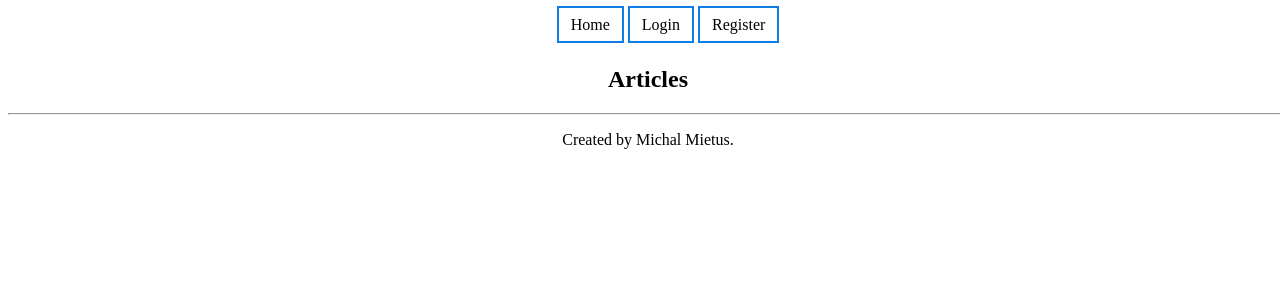
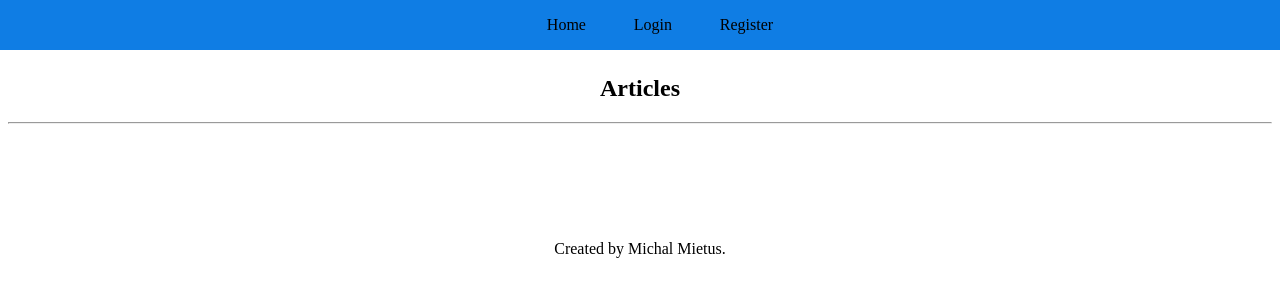
Before and after one commit to goodude123/Blog, a Django app: page / in a window 1280 px wide. Shown: the top 300 px of the page. Run offline with Django 3.2, Linux system fonts and the light colour scheme; data that the repository does not hold is empty.

Commit message:
Base template styles.

```diff
--- a/static/styles/base_style.css
+++ b/static/styles/base_style.css
@@ -1,30 +1,53 @@
-body {
-    width: 100%;
+nav, main, footer {
+    margin-left: auto;
+    margin-right: auto;
+    text-align: center;
 }
 
 nav {
-    margin-bottom: 2em;
+    min-width: 300;
+    position: fixed;
+    right: 0;
+    top: 0;
+    width: 100%;
+    background-color: rgb(15, 125, 228);
 }
 
-nav li {
-    display: inline-block;
+nav ul {
+    list-style-type: none;
+    white-space:nowrap;
 }
 
-nav a {
-    border-color: rgb(15, 125, 228);
-    border-style: solid;
-    border-width: 2px;
-    padding: 0.5em 0.75em 0.5em 0.75em;
+nav ul li {
+    display: inline;
+}
+
+nav ul li a {
+    padding: 0.94em 1.37em;
     text-decoration: none;
     color: black;
 }
 
 nav a:hover {
-    background-color: rgb(15, 125, 228);
+    background-color: rgb(4, 102, 194);
 }
 
-nav, main, footer {
-    margin-left: auto;
-    margin-right: auto;
-    text-align: center;
+main {
+    margin-top: 75px;
 }
+
+footer {
+    position:relative;
+    padding-top: 100px;
+}
+
+footer div {
+    position:absolute;
+    bottom:0;
+    width: 100%;
+}
+
+hr {
+    padding: 0;
+    margin: 0;
+}
```
